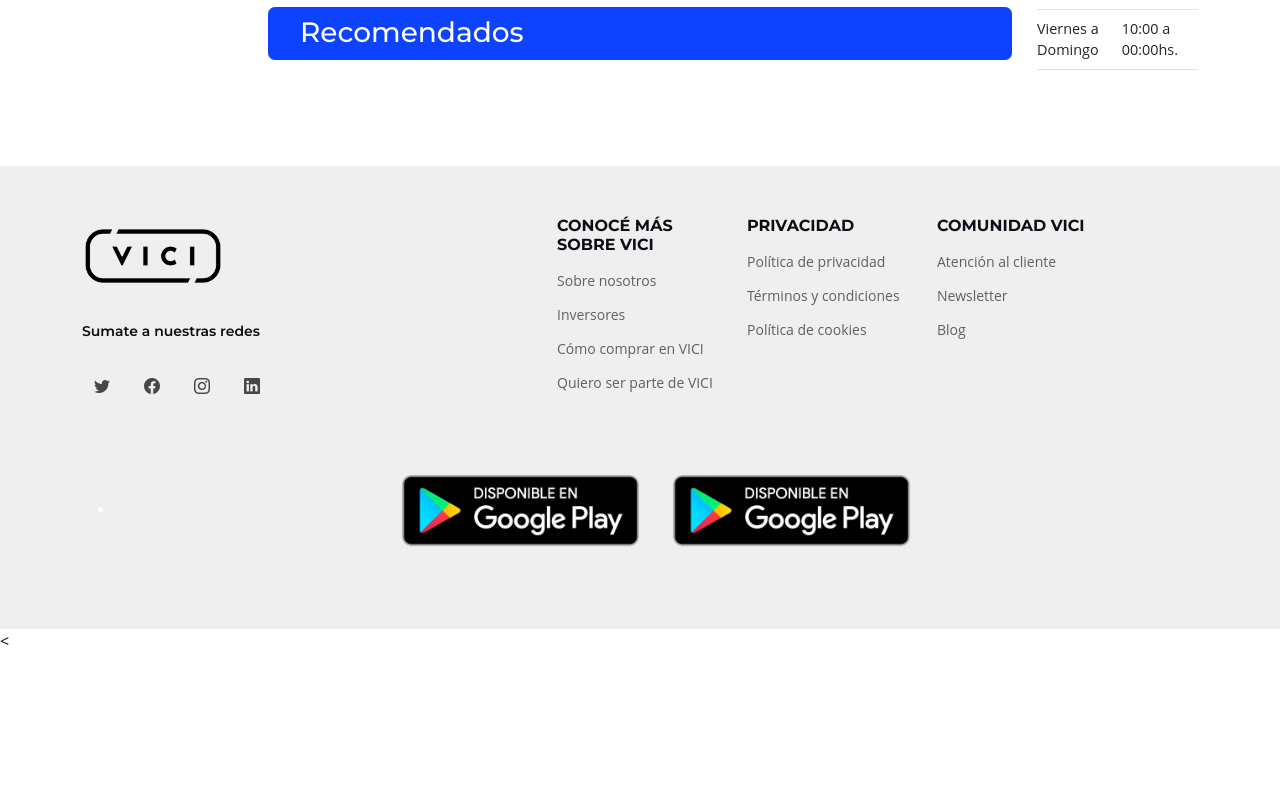
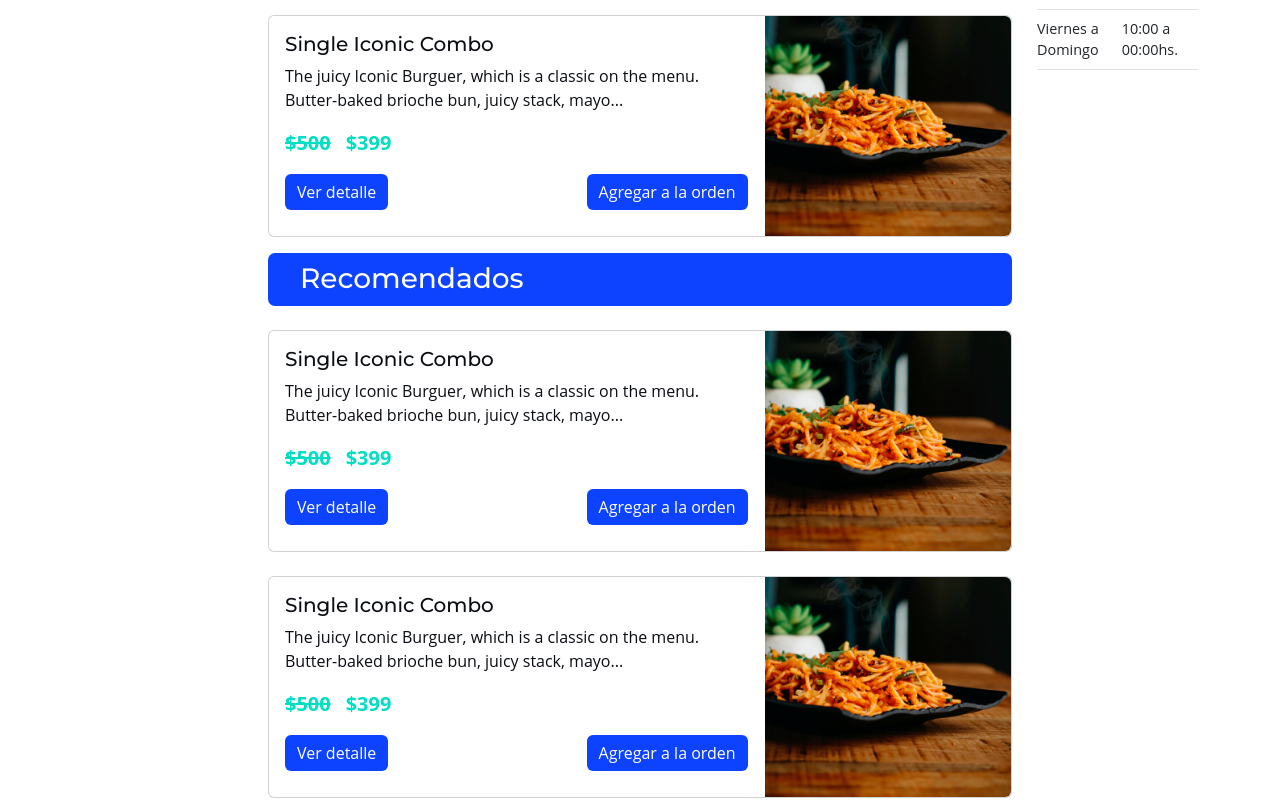
Before and after one commit to mvdcreativestudio/vici-landing, a plain HTML site: page pages/restaurante-elegido.html in a window 1280 px wide. Shown: the part 1170-1972 px from the top of the page. Before the commit the page ends 1823 px from the top, so only its background shows below. Drawn offline with Linux system fonts and the light colour scheme.

Commit message:
Estilo y funcionalidades - 12/9

```diff
--- a/assets/css/v2.css
+++ b/assets/css/v2.css
@@ -99,6 +99,13 @@
     border-color: white;
     color: var(--color-default);
     margin-left: 20px;
+}
+
+.btn-try-v2 {
+    background-color: var(--color-primary);
+    color: white;
+    border: none;
+
 }
 
 .btn-ddwn {
@@ -533,6 +540,13 @@
 
 
 
+
+
+
+
+
+
+
 /* MENÚ STICKY */
 
 .body-restaurant-left {
--- a/pages/restaurante-elegido.html
+++ b/pages/restaurante-elegido.html
@@ -39,7 +39,7 @@
       <header id="header" class="header d-flex align-items-center fixed-top">
         <div class="container-fluid container-xl d-flex align-items-center justify-content-between">
 
-          <a href="index.html" class="logo d-flex align-items-center">
+          <a href="../index.html" class="logo d-flex align-items-center">
             <img class="col-12" src="../assets/img/logonegro.png" alt="logovici">
           </a>
 
@@ -135,12 +135,13 @@
             <p class="menuItem" id="menuItem"><a href="" class="menuItem"> Hamburguesas (19)</a></p>
         </div>
 
+
+                <!-- Modal Cerrado -->
+
         <div class="body-restaurant-middle col-12 col-md-8">
             <div class="backTitleMenu">
                 <h3 class="text-start">Hasta $399:</h3>
             </div>
-
-        <!-- Modal Cerrado -->
 
                     <div data-bs-toggle="modal" data-bs-target="#modalProducto">
                         <div class="card mb-3 mt-4" style="height: auto;">
@@ -154,8 +155,8 @@
                                             <p class="cardPriceNew">$399</p>
                                         </div>
                                         <div class="botonesTarjeta d-flex justify-content-between">
-                                          <button class="btn btn-primary">Ver detalle</button>
-                                          <button class="btn btn-primary">Agregar a la orden</button>
+                                          <button class="btn btn-primary btn-try-v2">Ver detalle</button>
+                                          <button class="btn btn-primary btn-try-v2">Agregar a la orden</button>
                                         </div>
                                     </div>
                                 </div>
@@ -165,9 +166,83 @@
                             </div>
                         </div>
                     </div>
+
+                    <div data-bs-toggle="modal" data-bs-target="#modalProducto">
+                      <div class="card mb-3 mt-4" style="height: auto;">
+                          <div class="row g-0">
+                              <div class="col-8">
+                                  <div class="card-body">
+                                      <h5 class="card-title">Single Iconic Combo</h5>
+                                      <p class="card-text">The juicy Iconic Burguer, which is a classic on the menu. Butter-baked brioche bun, juicy stack, mayo...</p>
+                                      <div class="cardPrice d-flex">
+                                          <p class="cardPriceOld">$500</p>
+                                          <p class="cardPriceNew">$399</p>
+                                      </div>
+                                      <div class="botonesTarjeta d-flex justify-content-between">
+                                        <button class="btn btn-primary btn-try-v2">Ver detalle</button>
+                                        <button class="btn btn-primary btn-try-v2">Agregar a la orden</button>
+                                      </div>
+                                  </div>
+                              </div>
+                              <div class="col-4 text-end">
+                                  <img src="../assets/img/producto-ejemplo.png" class="img-fluid rounded-end imgProductoModalCerrado" alt="...">
+                              </div>
+                          </div>
+                      </div>
+                  </div>
+
+
                   <div class="backTitleMenu">
                       <h3 class="text-start">Recomendados</h3>
                   </div>
+
+                  <div data-bs-toggle="modal" data-bs-target="#modalProducto">
+                    <div class="card mb-3 mt-4" style="height: auto;">
+                        <div class="row g-0">
+                            <div class="col-8">
+                                <div class="card-body">
+                                    <h5 class="card-title">Single Iconic Combo</h5>
+                                    <p class="card-text">The juicy Iconic Burguer, which is a classic on the menu. Butter-baked brioche bun, juicy stack, mayo...</p>
+                                    <div class="cardPrice d-flex">
+                                        <p class="cardPriceOld">$500</p>
+                                        <p class="cardPriceNew">$399</p>
+                                    </div>
+                                    <div class="botonesTarjeta d-flex justify-content-between">
+                                      <button class="btn btn-primary btn-try-v2">Ver detalle</button>
+                                      <button class="btn btn-primary btn-try-v2">Agregar a la orden</button>
+                                    </div>
+                                </div>
+                            </div>
+                            <div class="col-4 text-end">
+                                <img src="../assets/img/producto-ejemplo.png" class="img-fluid rounded-end imgProductoModalCerrado" alt="...">
+                            </div>
+                        </div>
+                    </div>
+                </div>
+
+                <div data-bs-toggle="modal" data-bs-target="#modalProducto">
+                  <div class="card mb-3 mt-4" style="height: auto;">
+                      <div class="row g-0">
+                          <div class="col-8">
+                              <div class="card-body">
+                                  <h5 class="card-title">Single Iconic Combo</h5>
+                                  <p class="card-text">The juicy Iconic Burguer, which is a classic on the menu. Butter-baked brioche bun, juicy stack, mayo...</p>
+                                  <div class="cardPrice d-flex">
+                                      <p class="cardPriceOld">$500</p>
+                                      <p class="cardPriceNew">$399</p>
+                                  </div>
+                                  <div class="botonesTarjeta d-flex justify-content-between">
+                                    <button class="btn btn-primary btn-try-v2">Ver detalle</button>
+                                    <button class="btn btn-primary btn-try-v2">Agregar a la orden</button>
+                                  </div>
+                              </div>
+                          </div>
+                          <div class="col-4 text-end">
+                              <img src="../assets/img/producto-ejemplo.png" class="img-fluid rounded-end imgProductoModalCerrado" alt="...">
+                          </div>
+                      </div>
+                  </div>
+                </div>
         </div>
 
         <!-- Modal Abierto - Producto -->
@@ -212,13 +287,13 @@
                         </div>
 
                         <div class="d-flex justify-content-between pt-2">
-                          <div class="d-flex col-3 justify-content-between btnChanguitoCantidad align-items-center">
+                          <div class="d-flex col-3 justify-content-between btnChanguitoCantidad align-items-center bolder">
                             <p type="button" class="btnChanguitoCantidadParrafo">-</p>
                             <p class="btnChanguitoCantidadParrafo">1</p>
                             <p type="button" class="btnChanguitoCantidadParrafo">+</p>
                           </div>
                           <div type="button" class="d-flex btn btn-primary contenedorAgregarProducto justify-content-between align-items-center">
-                            <p class="col-6 text-start btnAgregarProductoModal">Agregar producto al changuito</p>
+                            <p class="col-6 text-start btnAgregarProductoModal bolder">Agregar producto al changuito</p>
                             <p class="col-6 text-end btnPrecioModal">$399</p>
                           </div>
                         </div>
```
Also changed, not shown: pages/busqueda-ciudad.html (+1 -13 lines), pages/categoria-elegida.html (+1 -1 lines).
